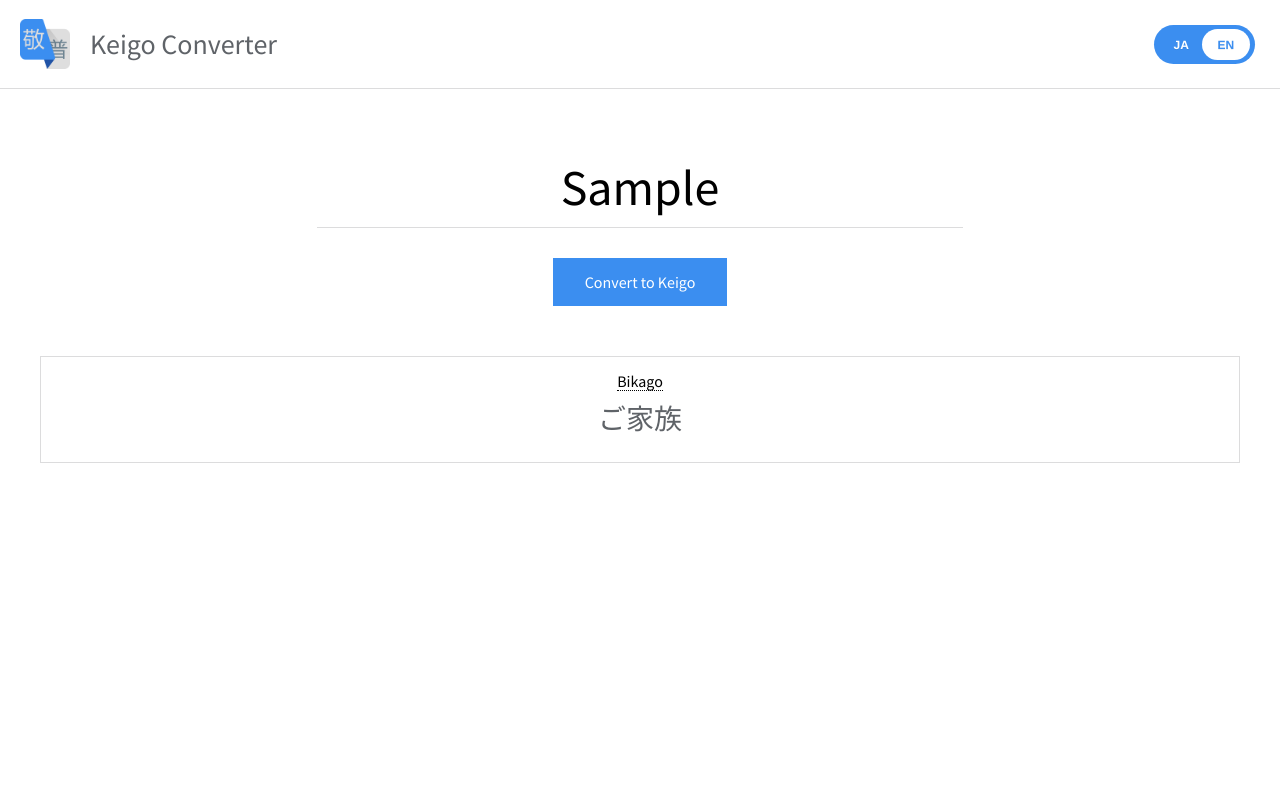
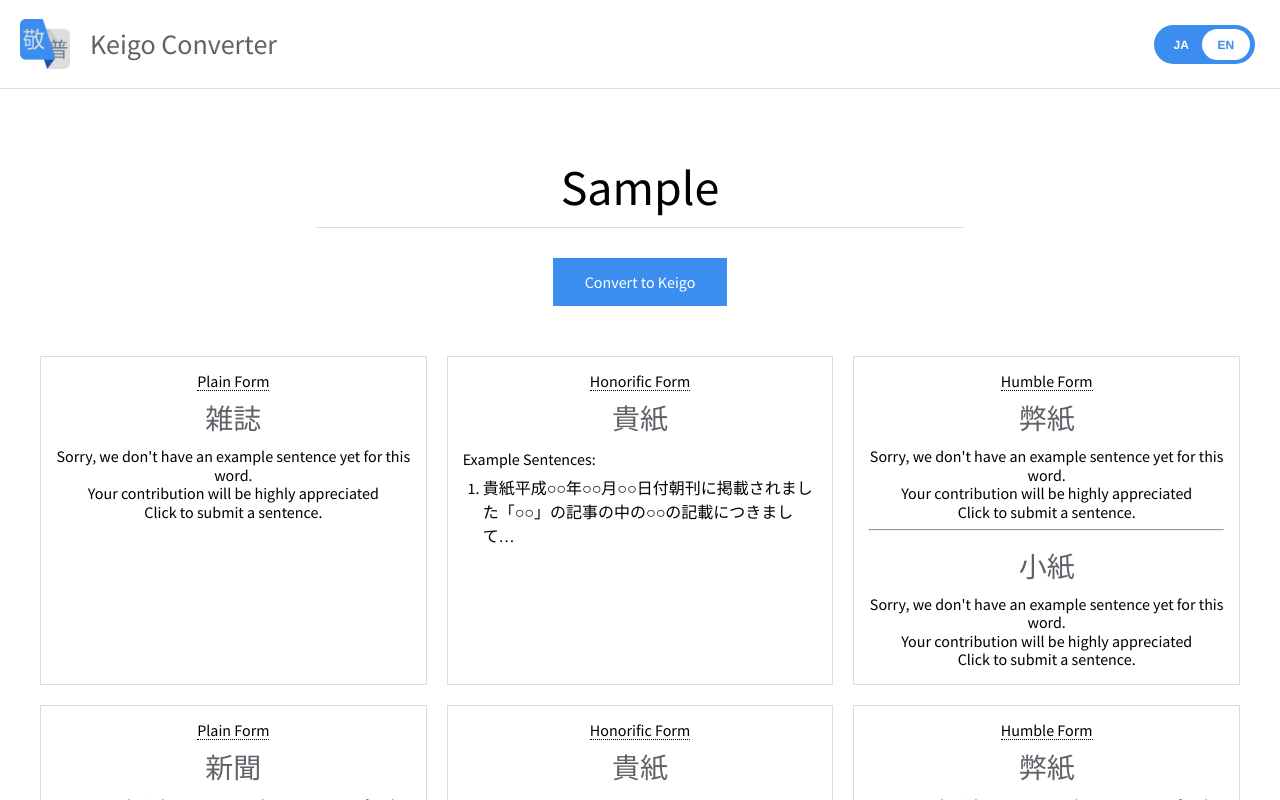
Before and after one commit to kiatan/keigoconverter, a React (Create React App) app in the folder front/: page / in a window 1280 px wide. Both pictures are taken after typing "Sample" into the empty fields and a click on the input "Convert to Keigo". Shown: the top 800 px of the page. Built offline with nearby package versions, Linux system fonts and the light colour scheme.

Commit message:
Exact noun

```diff
--- a/front/src/App.js
+++ b/front/src/App.js
@@ -65,7 +65,8 @@ class KeigoConverter extends React.Component {
       // apiResponse: [],
       // apiResponse: notFound,
       // apiResponse: exactVerb,
-      apiResponse: exactBikago,
+      // apiResponse: exactBikago,
+      apiResponse: exactNoun,
     }));
   }
 
@@ -105,20 +106,72 @@ class Result extends React.Component {
     super(props);
   }
 
+  buildWordSentenceDOM(word_sentences, language) {
+    const { t } = this.props;
+    var wordSentenceDOM = [];
+    var wordSentenceContent = [];
+
+    for (const [index, word_sentence] of word_sentences.entries()) {
+      if (!word_sentence.sentences.length) {
+        wordSentenceContent.push(
+          <div key={index + "-word-sentence"}>
+            <div className="word-sentence-word">{word_sentence.word}</div>
+            <div className="sentences-no">{t("result.no_sentences.info")}</div>
+            <div className="sentences-no">{t("result.no_sentences.contribute")}</div>
+            <div className="sentences-no-action">{t("result.no_sentences.action")}</div>
+          </div>
+        );
+      } else {
+        wordSentenceContent.push(
+          <div key={index + "-word-sentence"}>
+            <div className="word-sentence-word">{word_sentence.word}</div>
+            <div className="sentences-label">
+              {t("result.sample_sentences")}
+            </div>
+            <ol className="word-sentence-sentences">
+              {this.buildSentenceDOM(word_sentence, language)}
+            </ol>
+          </div>
+        );
+      }
+      if (index < word_sentences.length - 1)
+        wordSentenceContent.push(
+          <hr key={index + "-word-sentence" + "-hr"}></hr>
+        );
+    }
+
+    wordSentenceDOM.push(
+      <div
+        className="word-sentence"
+        key={word_sentences[0].form + "-word-sentence"}
+      >
+        <div className="word-sentence-title">
+          {t("result." + word_sentences[0].form + ".title")}
+          <span className="word-sentence-description">
+            {t("result." + word_sentences[0].form + ".description")}
+          </span>
+        </div>
+        {wordSentenceContent}
+      </div>
+    );
+
+    return wordSentenceDOM;
+  }
+
   buildSentenceDOM(word_sentence, language) {
     var sentenceDOM = [];
     const className = word_sentence.form + "-sentence word-sentence-sentence";
     for (const [index, sentence] of word_sentence.sentences.entries()) {
       if (language === "en") {
         sentenceDOM.push(
-          <li key={index} className={className}>
+          <li key={index + "-sentence"} className={className}>
             <div>{sentence.sentence_ja}</div>
             <div>{sentence.sentence_en}</div>
           </li>
         );
       } else {
         sentenceDOM.push(
-          <li key={index} className={className}>
+          <li key={index + "-sentence"} className={className}>
             <div>{sentence.sentence_ja}</div>
           </li>
         );
@@ -134,7 +187,7 @@ class Result extends React.Component {
 
     if (this.props.data) {
       let ret = [];
-      for (const data of this.props.data) {
+      for (const [index, data] of this.props.data.entries()) {
         if (data.word_type === "not_found") {
           ret = (
             <div className="not-found">
@@ -145,93 +198,42 @@ class Result extends React.Component {
           );
         }
 
-        if (data.word_type === "exact_verb") {
-          const plain = data.word_sentences.find((plain) => {
+        if (
+          data.word_type === "exact_verb" ||
+          data.word_type === "exact_noun"
+        ) {
+          const plain = data.word_sentences.filter((plain) => {
             return plain.form === "plain";
           });
-          const polite = data.word_sentences.find((polite) => {
+          const polite = data.word_sentences.filter((polite) => {
             return polite.form === "polite";
           });
-          const honorific = data.word_sentences.find((honorific) => {
+          const honorific = data.word_sentences.filter((honorific) => {
             return honorific.form === "honorific";
           });
-          const humble = data.word_sentences.find((humble) => {
+          const humble = data.word_sentences.filter((humble) => {
             return humble.form === "humble";
           });
 
-          var plain_sentences = this.buildSentenceDOM(
-            plain,
-            this.props.i18n.language
-          );
-          var humble_sentences = this.buildSentenceDOM(
-            humble,
-            this.props.i18n.language
-          );
-          var honorific_sentences = this.buildSentenceDOM(
-            honorific,
-            this.props.i18n.language
-          );
-          var polite_sentences = this.buildSentenceDOM(
-            polite,
-            this.props.i18n.language
-          );
+          var plain_sentences = plain.length
+            ? this.buildWordSentenceDOM(plain, this.props.i18n.language)
+            : null;
+          var humble_sentences = humble.length
+            ? this.buildWordSentenceDOM(humble, this.props.i18n.language)
+            : null;
+          var honorific_sentences = honorific.length
+            ? this.buildWordSentenceDOM(honorific, this.props.i18n.language)
+            : null;
+          var polite_sentences = polite.length
+            ? this.buildWordSentenceDOM(polite, this.props.i18n.language)
+            : null;
 
           ret.push(
-            <div className="result">
-              <div className="word-sentence">
-                <div className="word-sentence-title">
-                  {t("result.plain.title")}
-                  <span className="word-sentence-description">
-                    {t("result.plain.description")}
-                  </span>
-                </div>
-                <div className="word-sentence-word">{plain.word}</div>
-                <div className="sentences-label">
-                  {t("result.sample_sentences")}
-                </div>
-                <ol className="word-sentence-sentences">{plain_sentences}</ol>
-              </div>
-              <div className="word-sentence">
-                <div className="word-sentence-title">
-                  {t("result.sonkeigo.title")}
-                  <span className="word-sentence-description">
-                    {t("result.sonkeigo.description")}
-                  </span>
-                </div>
-                <div className="word-sentence-word">{honorific.word}</div>
-                <div className="sentences-label">
-                  {t("result.sample_sentences")}
-                </div>
-                <ol className="word-sentence-sentences">
-                  {honorific_sentences}
-                </ol>
-              </div>
-              <div className="word-sentence">
-                <div className="word-sentence-title">
-                  {t("result.kenjougo.title")}
-                  <span className="word-sentence-description">
-                    {t("result.kenjougo.description")}
-                  </span>
-                </div>
-                <div className="word-sentence-word">{humble.word}</div>
-                <div className="sentences-label">
-                  {t("result.sample_sentences")}
-                </div>
-                <ol className="word-sentence-sentences">{humble_sentences}</ol>
-              </div>
-              <div className="word-sentence">
-                <div className="word-sentence-title">
-                  {t("result.teineigo.title")}
-                  <span className="word-sentence-description">
-                    {t("result.teineigo.description")}
-                  </span>
-                </div>
-                <div className="word-sentence-word">{polite.word}</div>
-                <div className="sentences-label">
-                  {t("result.sample_sentences")}
-                </div>
-                <ol className="word-sentence-sentences">{polite_sentences}</ol>
-              </div>
+            <div className="result" key={index + "-result"}>
+              {plain_sentences}
+              {honorific_sentences}
+              {humble_sentences}
+              {polite_sentences}
             </div>
           );
         }
@@ -273,109 +275,71 @@ class Result extends React.Component {
 const exactVerb = [
   {
     word_type: "exact_verb",
-    meaning: "",
     word_sentences: [
       {
         form: "plain",
         word: "する",
-        sentences: [
-          {
-            sentence_ja: "するsentence_ja",
-            sentence_en: "するsentence_en",
-          },
-        ],
-      },
-      {
-        form: "polite",
-        word: "いたす",
-        sentences: [
-          {
-            sentence_ja: "明日、お電話いたします",
-            sentence_en: "I'll call you tomorrow",
-          },
-          {
-            sentence_ja: "明日、お電話いたします2",
-            sentence_en: "I'll call you tomorrow2",
-          },
-        ],
+        sentences: [],
       },
       {
         form: "honorific",
         word: "なさる",
         sentences: [
           {
+            word: "なさる",
             sentence_ja:
               "明日より熊本に出張なさるとのことで、お気をつけて行ってらっしゃいませ",
-            sentence_en:
-              "I heard that you will be on a business trip to Kumamoto from tomorrow, so please be careful.",
+            sentence_en: null,
+          },
+        ],
+      },
+      {
+        form: "honorific",
+        word: "される",
+        sentences: [
+          {
+            word: "される",
+            sentence_ja:
+              "明日より熊本に出張されるとのことで、お気をつけて行ってらっしゃいませ",
+            sentence_en: null,
           },
         ],
       },
       {
         form: "humble",
-        word: "なさる",
+        word: "いたす",
         sentences: [
           {
-            sentence_ja: "体調不良の方が多いため、本日の会議はリスケします",
-            sentence_en:
-              "Today's meeting will be rescheduled because there are many people who are not feeling well.",
+            word: "いたす",
+            sentence_ja: "明日、お電話いたします",
+            sentence_en: null,
           },
         ],
       },
-    ],
-  },
-  {
-    word_type: "exact_verb",
-    meaning: "",
-    word_sentences: [
       {
-        form: "plain",
-        word: "する",
+        form: "humble",
+        word: "させていただく",
         sentences: [
           {
-            sentence_ja: "するsentence_ja",
-            sentence_en: "するsentence_en",
+            word: "させていただく",
+            sentence_ja: "明日、お電話させていただきます",
+            sentence_en: null,
           },
         ],
       },
       {
         form: "polite",
-        word: "いたす",
+        word: "します",
         sentences: [
           {
-            sentence_ja: "明日、お電話いたします",
-            sentence_en: "I'll call you tomorrow",
-          },
-          {
-            sentence_ja: "明日、お電話いたします2",
-            sentence_en: "I'll call you tomorrow2",
-          },
-        ],
-      },
-      {
-        form: "honorific",
-        word: "なさる",
-        sentences: [
-          {
-            sentence_ja:
-              "明日より熊本に出張なさるとのことで、お気をつけて行ってらっしゃいませ",
-            sentence_en:
-              "I heard that you will be on a business trip to Kumamoto from tomorrow, so please be careful.",
-          },
-        ],
-      },
-      {
-        form: "humble",
-        word: "なさる",
-        sentences: [
-          {
-            sentence_ja: "体調不良の方が多いため、本日の会議はリスケします",
-            sentence_en:
-              "Today's meeting will be rescheduled because there are many people who are not feeling well.",
+            word: "します",
+            sentence_ja: "明日より熊本に出張します",
+            sentence_en: null,
           },
         ],
       },
     ],
+    meaning: null,
   },
 ];
 
@@ -393,6 +357,75 @@ const exactBikago = [
         word: "ご家族",
       },
     ],
+  },
+];
+
+const exactNoun = [
+  {
+    word_type: "exact_noun",
+    word_sentences: [
+      {
+        form: "honorific",
+        word: "貴紙",
+        sentences: [
+          {
+            word: "貴紙",
+            sentence_ja:
+              "貴紙平成○○年○○月○○日付朝刊に掲載されました「○○」の記事の中の○○の記載につきまして…",
+            sentence_en: null,
+          },
+        ],
+      },
+      {
+        form: "plain",
+        word: "\n雑誌",
+        sentences: [],
+      },
+      {
+        form: "humble",
+        word: "弊紙",
+        sentences: [],
+      },
+      {
+        form: "humble",
+        word: "小紙",
+        sentences: [],
+      },
+    ],
+    meaning: null,
+  },
+  {
+    word_type: "exact_noun",
+    word_sentences: [
+      {
+        form: "honorific",
+        word: "貴紙",
+        sentences: [
+          {
+            word: "貴紙",
+            sentence_ja:
+              "貴紙平成○○年○○月○○日付朝刊に掲載されました「○○」の記事の中の○○の記載につきまして…",
+            sentence_en: null,
+          },
+        ],
+      },
+      {
+        form: "plain",
+        word: "新聞",
+        sentences: [],
+      },
+      {
+        form: "humble",
+        word: "弊紙",
+        sentences: [],
+      },
+      {
+        form: "humble",
+        word: "小紙",
+        sentences: [],
+      },
+    ],
+    meaning: null,
   },
 ];
 
--- a/front/src/i18n.js
+++ b/front/src/i18n.js
@@ -27,7 +27,12 @@ i18n
           input: "Type your word here",
           result: {
             show: "Convert to Keigo",
-            sample_sentences: "Sample Sentences:",
+            sample_sentences: "Example Sentences:",
+            no_sentences: {
+              info: "Sorry, we don't have an example sentence yet for this word.",
+              contribute: "Your contribution will be highly appreciated",
+              action: "Click to submit a sentence."
+            },
             not_found: {
               title: "Sorry, your input is not found in our database (｡╯︵╰｡)",
               command:
@@ -37,17 +42,17 @@ i18n
               title: "Plain Form",
               description: "Plain description",
             },
-            sonkeigo: {
+            honorific: {
               title: "Honorific Form",
               description:
                 "It is a special form or alternative word used when talking about superiors and customers. It is not used to talk about oneself. ",
             },
-            kenjougo: {
+            humble: {
               title: "Humble Form",
               description:
                 "It is used when describing one's actions or the actions of a person in one's in-group to others such as customers in business. Humble language tends to imply that one's actions are taking place in order to assist the other person.",
             },
-            teineigo: {
+            polite: {
               title: "Polite Form",
               description:
                 "Polite language can be used to refer to one's own actions or those of other people.",
@@ -75,6 +80,11 @@ i18n
           result: {
             show: "切り替える",
             sample_sentences: "例文",
+            no_sentences: {
+              info: "申し訳ありませんが、この単語の例文はまだありません。",
+              contribute: "",
+              action: "例文を提出"
+            },
             not_found: {
               title:
                 "申し訳ありませんが、入力はデータベースに見つかりません (｡╯︵╰｡)",
@@ -85,17 +95,17 @@ i18n
               title: "普通",
               description: "普通 description",
             },
-            sonkeigo: {
+            honorific: {
               title: "尊敬語",
               description:
                 "目上の人を敬う気持ちを表す表現の敬語です。謙譲語が相手に対して自分がへりくだる表現であるのに対し、尊敬語は相手を持ち上げることで、敬う気持ちを示します。",
             },
-            kenjougo: {
+            humble: {
               title: "謙譲語",
               description:
                 "目上の人を敬う気持ちを表す表現の敬語です。尊敬語が相手を持ち上げる表現であるのに対し、謙譲語は、自分がへりくだることで、敬う気持ちを示します。",
             },
-            teineigo: {
+            polite: {
               title: "丁寧語",
               description:
                 "相手に対する言い回しを丁寧にすることで、敬意を表す言葉です。尊敬語や謙譲語のように相手を立てたり、自分を下げたりすることはしません。",
```
